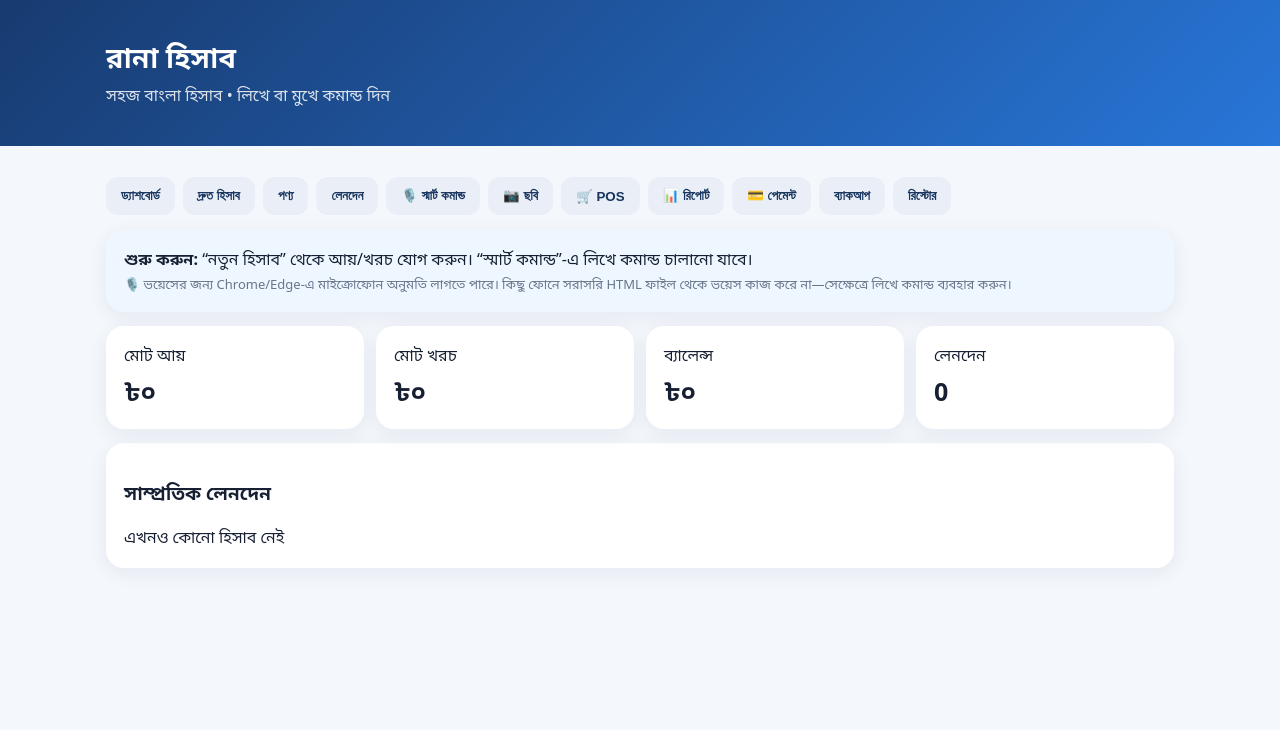
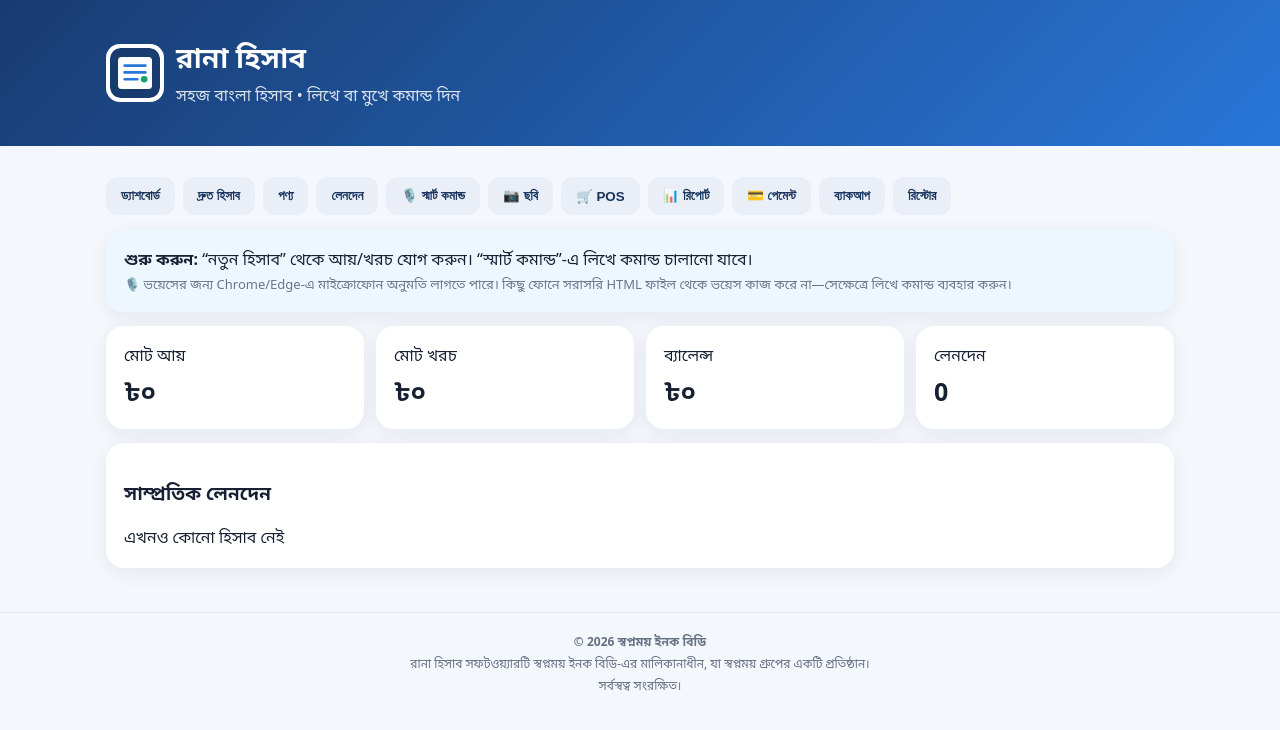
Before and after one commit to nlove365/Rana-hisab, a plain HTML site: page index.html in a window 1280 px wide. Drawn offline with Linux system fonts and the light colour scheme.

Commit message:
লোগো ও কপিরাইট

```diff
--- a/index.html
+++ b/index.html
@@ -24,7 +24,7 @@ table{width:100%;border-collapse:collapse;margin-top:12px}th,td{padding:11px;bor
 </style>
 </head>
 <body>
-<header><div class="wrap"><h1>রানা হিসাব</h1><div class="sub">সহজ বাংলা হিসাব • লিখে বা মুখে কমান্ড দিন</div></div></header>
+<header><div class="wrap"><div style="display:flex;align-items:center;gap:12px"><img src="icon.svg" alt="রানা হিসাব লোগো" width="58" height="58" style="display:block;flex:0 0 58px;border-radius:14px;background:#fff;padding:4px"><div><h1>রানা হিসাব</h1><div class="sub">সহজ বাংলা হিসাব • লিখে বা মুখে কমান্ড দিন</div></div></div></div></header>
 <div class="wrap">
 <nav>
 <button onclick="show('dash')">ড্যাশবোর্ড</button><button onclick="show('add')">দ্রুত হিসাব</button><button onclick="show('products')">পণ্য</button><button onclick="show('list')">লেনদেন</button><button onclick="show('cmd')">🎙️ স্মার্ট কমান্ড</button><button onclick="show('photo')">📷 ছবি</button><button onclick="show('pos')">🛒 POS</button><button onclick="show('reports')">📊 রিপোর্ট</button><button onclick="show('payments')">💳 পেমেন্ট</button><button onclick="backup()">ব্যাকআপ</button><button onclick="restore.click()">রিস্টোর</button>
@@ -289,4 +289,10 @@ if ('serviceWorker' in navigator && location.protocol !== 'file:') {
   window.addEventListener('load', () => navigator.serviceWorker.register('./sw.js').catch(()=>{}));
 }
 </script>
+
+<footer class="app-copyright" style="margin:28px 0 12px;padding:18px 12px;text-align:center;color:#667085;font-size:12px;line-height:1.8;border-top:1px solid #e5eaf1">
+  <strong>© 2026 স্বপ্নময় ইনক বিডি</strong><br>
+  রানা হিসাব সফটওয়্যারটি স্বপ্নময় ইনক বিডি-এর মালিকানাধীন, যা স্বপ্নময় গ্রুপের একটি প্রতিষ্ঠান।<br>
+  সর্বস্বত্ব সংরক্ষিত।
+</footer>
 </body></html>
```
Also changed, not shown: README-BN.txt.
